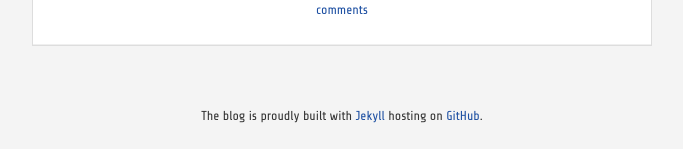
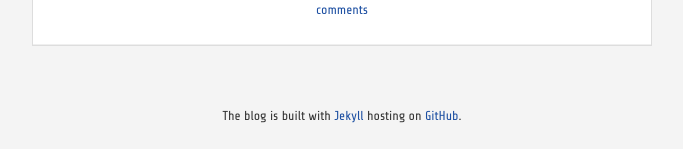
Before and after one commit to kidlj/awei, a Jekyll site: the page built from index.html, in a window 1280 px wide. Shown: the part 1780-1929 px from the top of the page, without its empty margins (298-981 px from the left). Built offline with Jekyll 4.4.1, drawn with Linux system fonts in a browser that asks for light colours; Markdown is read by kramdown in place of the engine named in the settings.

Commit message:
footer tweak

```diff
--- a/_layouts/main.html
+++ b/_layouts/main.html
@@ -26,9 +26,9 @@
 		 	{{ content }}
 
 			<footer class="site-footer">
-				The blog is proudly built with
+				The blog is built with
 				<a href="http://jekyllrb.com/" target="_blank">Jekyll</a> hosting on
-				<a href="http://github.com/kdlijian/kdlijian.github.io" target="_blank">GitHub</a>.
+				<a href="http://pages.github.com/" target="_blank">GitHub</a>.
 			</footer>
 
     </div>
```
